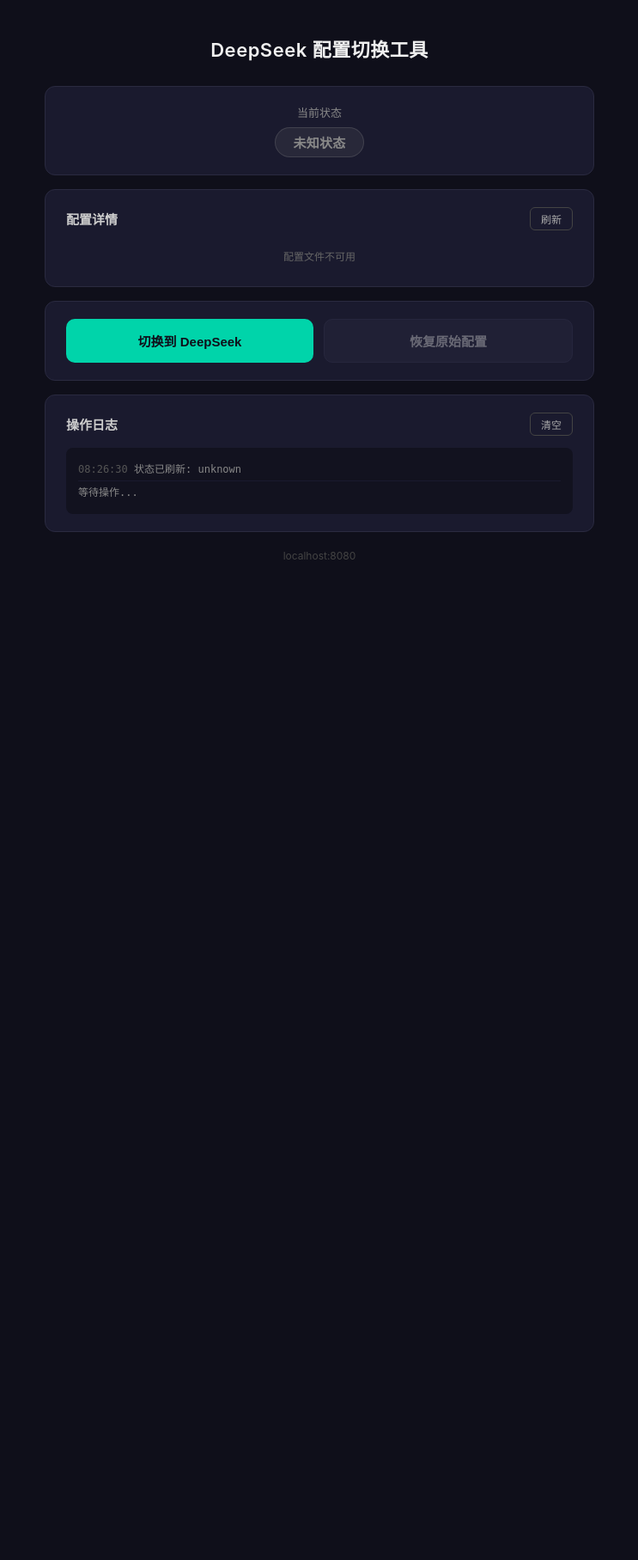
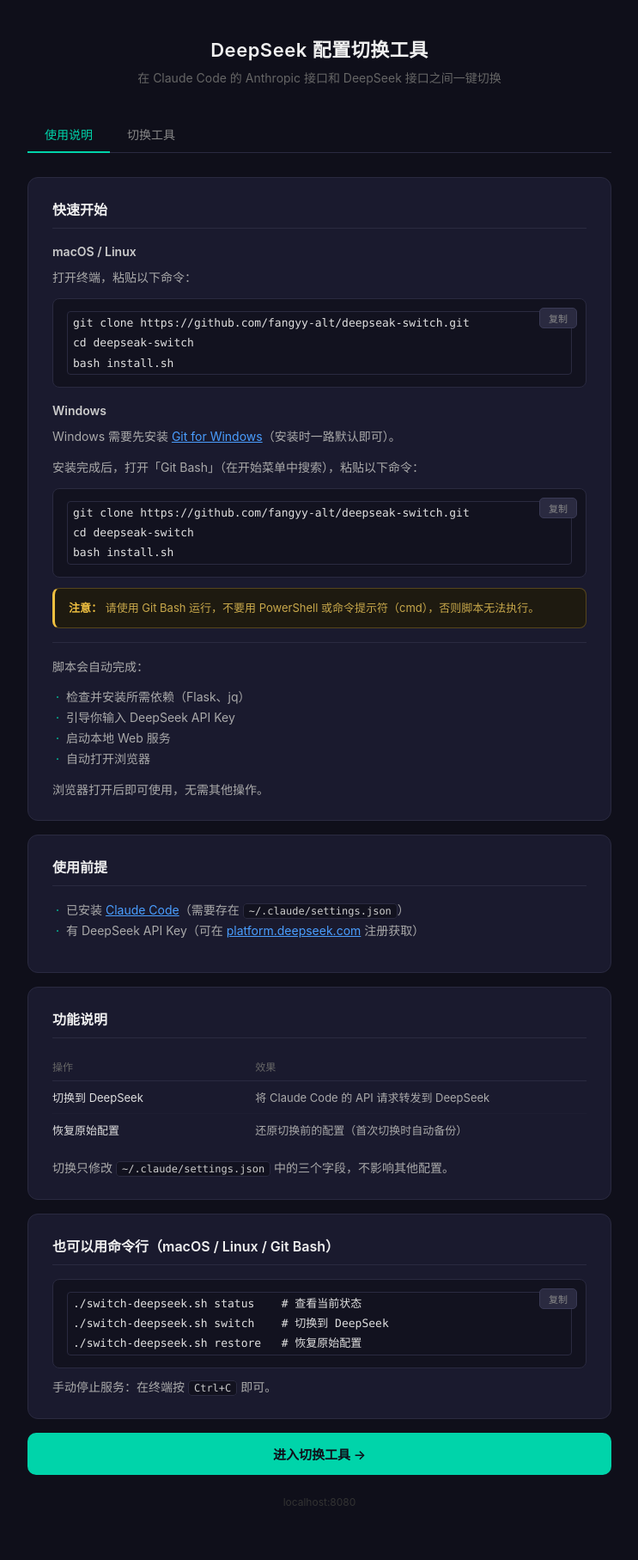
Before and after one commit to fangyy-alt/deepseak-switch, a Flask app: page / in a window 1280 px wide. Shown: the whole page at 86% size, without its empty margins (268-1011 px from the left). Before the commit the page ends 651 px from the top, so only its background shows below. Run offline with Flask 3, Linux system fonts and the light colour scheme.

Commit message:
添加 help 说明页作为默认首页，工具页移至 /tool
Co-Authored-By: Claude Sonnet 4.6 <noreply@anthropic.com>

```diff
--- a/app.py
+++ b/app.py
@@ -111,6 +111,12 @@ def run_script(command):
 
 
 @app.route("/")
+@app.route("/help")
+def help_page():
+    return render_template("help.html")
+
+
+@app.route("/tool")
 def index():
     return render_template("index.html")
 
--- /dev/null
+++ b/templates/help.html
@@ -0,0 +1,344 @@
+<!DOCTYPE html>
+<html lang="zh-CN">
+<head>
+<meta charset="UTF-8">
+<meta name="viewport" content="width=device-width, initial-scale=1.0">
+<title>使用说明 — DeepSeek 配置切换工具</title>
+<style>
+  * { margin: 0; padding: 0; box-sizing: border-box; }
+  body {
+    font-family: -apple-system, BlinkMacSystemFont, "Segoe UI", Roboto, sans-serif;
+    background: #0f0f1a;
+    color: #e0e0e0;
+    min-height: 100vh;
+    display: flex;
+    justify-content: center;
+    padding: 40px 20px 60px;
+  }
+  .container {
+    max-width: 680px;
+    width: 100%;
+  }
+
+  /* Header */
+  .page-header {
+    text-align: center;
+    margin-bottom: 36px;
+  }
+  .page-header h1 {
+    font-size: 22px;
+    font-weight: 600;
+    color: #f0f0f0;
+    letter-spacing: 0.5px;
+    margin-bottom: 8px;
+  }
+  .page-header p {
+    font-size: 14px;
+    color: #666;
+  }
+
+  /* Nav tabs */
+  .nav {
+    display: flex;
+    gap: 0;
+    margin-bottom: 28px;
+    border-bottom: 1px solid #2a2a40;
+  }
+  .nav a {
+    padding: 10px 20px;
+    font-size: 14px;
+    color: #888;
+    text-decoration: none;
+    border-bottom: 2px solid transparent;
+    margin-bottom: -1px;
+    transition: all 0.15s;
+  }
+  .nav a:hover { color: #ccc; }
+  .nav a.active {
+    color: #00d4aa;
+    border-bottom-color: #00d4aa;
+  }
+
+  /* Card */
+  .card {
+    background: #1a1a2e;
+    border: 1px solid #2a2a40;
+    border-radius: 12px;
+    padding: 24px 28px;
+    margin-bottom: 16px;
+  }
+
+  /* Content typography */
+  .card h2 {
+    font-size: 16px;
+    font-weight: 600;
+    color: #f0f0f0;
+    margin-bottom: 16px;
+    padding-bottom: 10px;
+    border-bottom: 1px solid #2a2a40;
+  }
+  .card h3 {
+    font-size: 14px;
+    font-weight: 600;
+    color: #ccc;
+    margin: 18px 0 10px;
+  }
+  .card h3:first-child { margin-top: 0; }
+  .card p {
+    font-size: 14px;
+    color: #aaa;
+    line-height: 1.7;
+    margin-bottom: 12px;
+  }
+  .card p:last-child { margin-bottom: 0; }
+
+  /* Code block */
+  .code-block {
+    background: #12121f;
+    border: 1px solid #2a2a40;
+    border-radius: 8px;
+    padding: 14px 16px;
+    margin: 10px 0;
+    position: relative;
+  }
+  .code-block code {
+    font-family: "SF Mono", "Fira Code", "Consolas", monospace;
+    font-size: 13px;
+    color: #e0e0e0;
+    display: block;
+    line-height: 1.8;
+    white-space: pre;
+  }
+  .copy-btn {
+    position: absolute;
+    top: 10px;
+    right: 10px;
+    background: #2a2a40;
+    border: 1px solid #3a3a55;
+    color: #888;
+    font-size: 11px;
+    padding: 3px 10px;
+    border-radius: 5px;
+    cursor: pointer;
+    transition: all 0.15s;
+  }
+  .copy-btn:hover { color: #00d4aa; border-color: #00d4aa; }
+  .copy-btn.copied { color: #00d4aa; border-color: #00d4aa; }
+
+  /* Inline code */
+  code {
+    font-family: "SF Mono", "Fira Code", "Consolas", monospace;
+    font-size: 12px;
+    background: #12121f;
+    border: 1px solid #2a2a40;
+    border-radius: 4px;
+    padding: 1px 6px;
+    color: #ccc;
+  }
+
+  /* List */
+  .card ul {
+    padding-left: 0;
+    list-style: none;
+    margin-bottom: 12px;
+  }
+  .card ul li {
+    font-size: 14px;
+    color: #aaa;
+    line-height: 1.7;
+    padding-left: 16px;
+    position: relative;
+  }
+  .card ul li::before {
+    content: "·";
+    position: absolute;
+    left: 4px;
+    color: #00d4aa;
+  }
+
+  /* Table */
+  table {
+    width: 100%;
+    border-collapse: collapse;
+    margin-top: 4px;
+  }
+  table th {
+    font-size: 12px;
+    color: #666;
+    font-weight: 500;
+    text-align: left;
+    padding: 8px 0;
+    border-bottom: 1px solid #2a2a40;
+  }
+  table td {
+    font-size: 13px;
+    color: #aaa;
+    padding: 9px 0;
+    border-bottom: 1px solid #1e1e32;
+    vertical-align: top;
+  }
+  table tr:last-child td { border-bottom: none; }
+  table td:first-child {
+    color: #e0e0e0;
+    width: 38%;
+    padding-right: 16px;
+  }
+
+  /* Callout */
+  .callout {
+    background: #1e1a10;
+    border: 1px solid #f0c04044;
+    border-left: 3px solid #f0c040;
+    border-radius: 8px;
+    padding: 12px 16px;
+    margin: 12px 0;
+    font-size: 13px;
+    color: #c8a84b;
+    line-height: 1.6;
+  }
+  .callout strong { color: #f0c040; }
+
+  /* Divider */
+  hr {
+    border: none;
+    border-top: 1px solid #2a2a40;
+    margin: 16px 0;
+  }
+
+  /* Enter tool button */
+  .btn-enter {
+    display: block;
+    width: 100%;
+    padding: 14px;
+    background: #00d4aa;
+    color: #0f0f1a;
+    font-size: 15px;
+    font-weight: 600;
+    text-align: center;
+    text-decoration: none;
+    border-radius: 10px;
+    transition: background 0.2s;
+    margin-top: 8px;
+  }
+  .btn-enter:hover { background: #00eabb; }
+
+  .footer {
+    text-align: center;
+    font-size: 12px;
+    color: #333;
+    margin-top: 24px;
+  }
+</style>
+</head>
+<body>
+<div class="container">
+
+  <div class="page-header">
+    <h1>DeepSeek 配置切换工具</h1>
+    <p>在 Claude Code 的 Anthropic 接口和 DeepSeek 接口之间一键切换</p>
+  </div>
+
+  <nav class="nav">
+    <a href="/help" class="active">使用说明</a>
+    <a href="/tool">切换工具</a>
+  </nav>
+
+  <!-- 快速开始 -->
+  <div class="card">
+    <h2>快速开始</h2>
+
+    <h3>macOS / Linux</h3>
+    <p>打开终端，粘贴以下命令：</p>
+    <div class="code-block">
+      <button class="copy-btn" onclick="copyCode(this)">复制</button>
+      <code>git clone https://github.com/fangyy-alt/deepseak-switch.git
+cd deepseak-switch
+bash install.sh</code>
+    </div>
+
+    <h3>Windows</h3>
+    <p>Windows 需要先安装 <a href="https://git-scm.com/download/win" style="color:#4a9eff">Git for Windows</a>（安装时一路默认即可）。</p>
+    <p>安装完成后，打开「Git Bash」（在开始菜单中搜索），粘贴以下命令：</p>
+    <div class="code-block">
+      <button class="copy-btn" onclick="copyCode(this)">复制</button>
+      <code>git clone https://github.com/fangyy-alt/deepseak-switch.git
+cd deepseak-switch
+bash install.sh</code>
+    </div>
+    <div class="callout">
+      <strong>注意：</strong> 请使用 Git Bash 运行，不要用 PowerShell 或命令提示符（cmd），否则脚本无法执行。
+    </div>
+
+    <hr>
+    <p>脚本会自动完成：</p>
+    <ul>
+      <li>检查并安装所需依赖（Flask、jq）</li>
+      <li>引导你输入 DeepSeek API Key</li>
+      <li>启动本地 Web 服务</li>
+      <li>自动打开浏览器</li>
+    </ul>
+    <p>浏览器打开后即可使用，无需其他操作。</p>
+  </div>
+
+  <!-- 使用前提 -->
+  <div class="card">
+    <h2>使用前提</h2>
+    <ul>
+      <li>已安装 <a href="https://claude.ai/code" style="color:#4a9eff">Claude Code</a>（需要存在 <code>~/.claude/settings.json</code>）</li>
+      <li>有 DeepSeek API Key（可在 <a href="https://platform.deepseek.com" style="color:#4a9eff">platform.deepseek.com</a> 注册获取）</li>
+    </ul>
+  </div>
+
+  <!-- 功能说明 -->
+  <div class="card">
+    <h2>功能说明</h2>
+    <table>
+      <tr>
+        <th>操作</th>
+        <th>效果</th>
+      </tr>
+      <tr>
+        <td>切换到 DeepSeek</td>
+        <td>将 Claude Code 的 API 请求转发到 DeepSeek</td>
+      </tr>
+      <tr>
+        <td>恢复原始配置</td>
+        <td>还原切换前的配置（首次切换时自动备份）</td>
+      </tr>
+    </table>
+    <p style="margin-top:14px">切换只修改 <code>~/.claude/settings.json</code> 中的三个字段，不影响其他配置。</p>
+  </div>
+
+  <!-- 命令行 -->
+  <div class="card">
+    <h2>也可以用命令行（macOS / Linux / Git Bash）</h2>
+    <div class="code-block">
+      <button class="copy-btn" onclick="copyCode(this)">复制</button>
+      <code>./switch-deepseek.sh status    # 查看当前状态
+./switch-deepseek.sh switch    # 切换到 DeepSeek
+./switch-deepseek.sh restore   # 恢复原始配置</code>
+    </div>
+    <p>手动停止服务：在终端按 <code>Ctrl+C</code> 即可。</p>
+  </div>
+
+  <!-- 进入工具 -->
+  <a href="/tool" class="btn-enter">进入切换工具 →</a>
+
+  <div class="footer">localhost:8080</div>
+</div>
+
+<script>
+function copyCode(btn) {
+  const code = btn.nextElementSibling.textContent;
+  navigator.clipboard.writeText(code).then(() => {
+    btn.textContent = '已复制';
+    btn.classList.add('copied');
+    setTimeout(() => {
+      btn.textContent = '复制';
+      btn.classList.remove('copied');
+    }, 1500);
+  });
+}
+</script>
+</body>
+</html>
--- a/templates/index.html
+++ b/templates/index.html
@@ -3,7 +3,7 @@
 <head>
 <meta charset="UTF-8">
 <meta name="viewport" content="width=device-width, initial-scale=1.0">
-<title>DeepSeek 配置切换工具</title>
+<title>切换工具 — DeepSeek 配置切换工具</title>
 <style>
   * { margin: 0; padding: 0; box-sizing: border-box; }
   body {
@@ -26,6 +26,28 @@
     margin-bottom: 28px;
     color: #f0f0f0;
     letter-spacing: 0.5px;
+  }
+
+  /* Nav tabs */
+  .nav {
+    display: flex;
+    gap: 0;
+    margin-bottom: 28px;
+    border-bottom: 1px solid #2a2a40;
+  }
+  .nav a {
+    padding: 10px 20px;
+    font-size: 14px;
+    color: #888;
+    text-decoration: none;
+    border-bottom: 2px solid transparent;
+    margin-bottom: -1px;
+    transition: all 0.15s;
+  }
+  .nav a:hover { color: #ccc; }
+  .nav a.active {
+    color: #00d4aa;
+    border-bottom-color: #00d4aa;
   }
 
   /* Card */
@@ -170,6 +192,10 @@
 <body>
 <div class="container">
   <h1>DeepSeek 配置切换工具</h1>
+  <nav class="nav">
+    <a href="/help">使用说明</a>
+    <a href="/tool" class="active">切换工具</a>
+  </nav>
 
   <!-- Status Badge -->
   <div class="card status-area">
```
